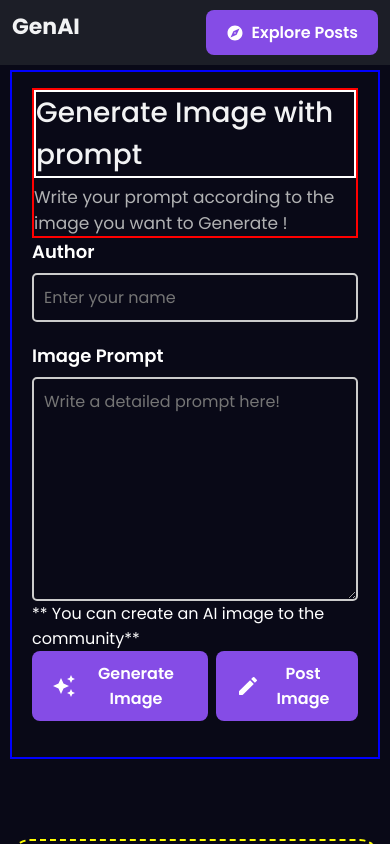
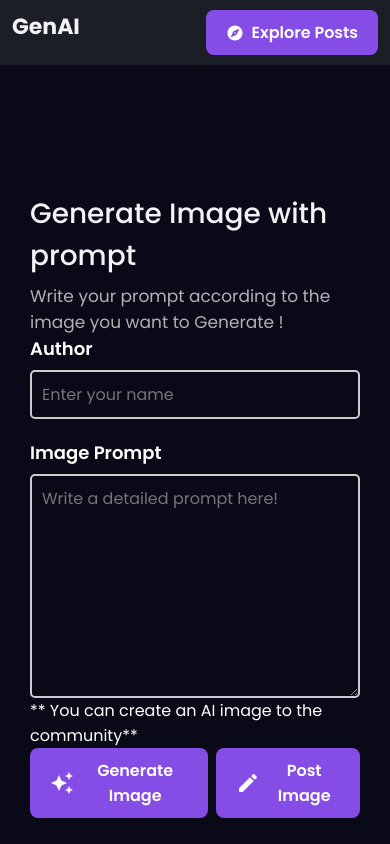
Before and after one commit to Sushant883/AiImageGenerator, a React (Create React App) app in the folder client/: page /post in a window 390 px wide. Built offline with nearby package versions, Linux system fonts and the light colour scheme.

Commit message:
add responsive code

```diff
--- a/client/src/components/GenerateImageForm.jsx
+++ b/client/src/components/GenerateImageForm.jsx
@@ -6,7 +6,7 @@
 
 const Form = styled.div`
   flex: 1;
-  border: 2px solid blue;
+  // border: 2px solid blue;
   padding: 16px 20px;
   display: flex;
   flex-direction: column;
@@ -17,12 +17,12 @@
   // marign-top: 100px;
   display: flex;
   flex-direction: column;
-  border: 2px solid red;
+  // border: 2px solid red;
   gap: 6px;
 `;
 const Title = styled.div`
   // margin-top: 100px;
-  border: 2px solid white;
+  // border: 2px solid white;
   font-size: 28px;
   font-weight: 500;
   color: ${({ theme }) => theme.text_primary};
--- a/client/src/pages/CreatePost.jsx
+++ b/client/src/pages/CreatePost.jsx
@@ -33,8 +33,20 @@
   justify-content: center;
   @media (max-width: 768px) {
     flex-direction: column;
-    margin-top: 300px;
+    margin-top: 100px;
   }
+  @media (max-width: 425px) {
+    flex-direction: column;
+    margin-top: 500px;
+  }
+  // @media (max-width: 375px) {
+  //   flex-direction: column;
+  //   margin-top: 600px;
+  // }
+  // @media (max-width: 320px) {
+  //   flex-direction: column;
+  //   // margin-top: 550px;
+  // }
 `;
 
 function CreatePost() {
```
